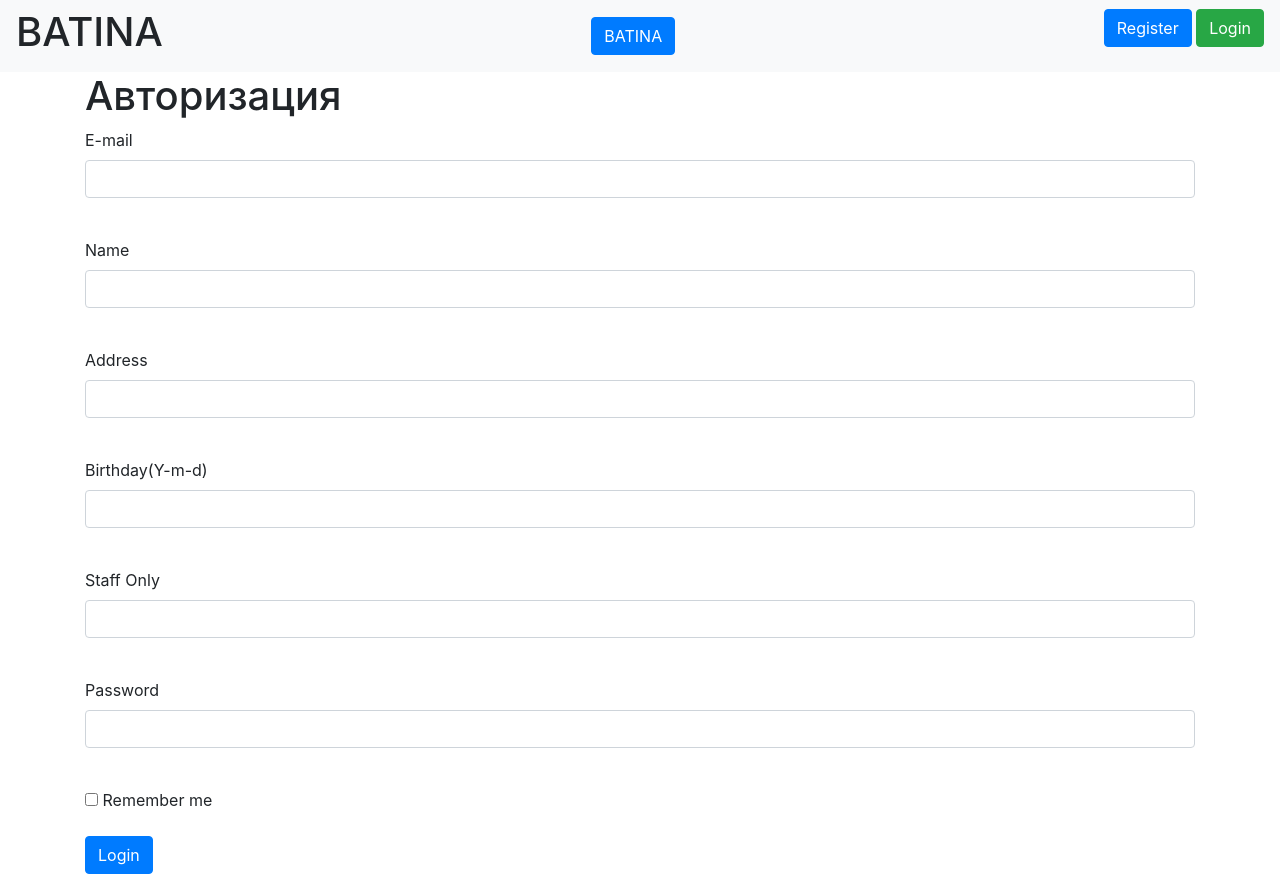
After one commit to Battatt/BaTiNa, a Flask app: template templates/login.html in a window 1280 px wide. The commit adds this page. Run offline with Flask 3, Linux system fonts and the light colour scheme; the template is opened without the code that fills it: values that come from a table or form of the project are taken from there, others are empty; some libraries are stand-ins or nearby versions.

Commit message:
Login Added

```diff
--- a/data/user.py
+++ b/data/user.py
@@ -12,8 +12,8 @@ class User(SqlAlchemyBase, UserMixin):
                            primary_key=True, autoincrement=True)
     role = sqlalchemy.Column(sqlalchemy.String, default='client')
     name = sqlalchemy.Column(sqlalchemy.String, nullable=True)
-    birthday = sqlalchemy.Column(sqlalchemy.DateTime,
-                                 default=datetime.datetime(1970, 1, 1))
+    birthday = sqlalchemy.Column(sqlalchemy.Date,
+                                 default=datetime.date(1970, 1, 1))
     address = sqlalchemy.Column(sqlalchemy.String, nullable=True)
     email = sqlalchemy.Column(sqlalchemy.String,
                               index=True, unique=True, nullable=True)
--- /dev/null
+++ b/forms/login_form.py
@@ -0,0 +1,14 @@
+from flask_wtf import FlaskForm
+from wtforms import PasswordField, BooleanField, SubmitField, EmailField, DateField, StringField
+from wtforms.validators import DataRequired
+
+
+class LoginForm(FlaskForm):
+    email = EmailField('E-mail', validators=[DataRequired()])
+    name = StringField("Name", validators=[DataRequired()])
+    address = StringField("Address")
+    birthday = DateField("Birthday(Y-m-d)", format='%Y-%m-%d')
+    password = PasswordField('Password', validators=[DataRequired()])
+    secret_key = StringField("Staff Only")
+    remember_me = BooleanField('Remember me')
+    submit = SubmitField('Login')
--- a/main.py
+++ b/main.py
@@ -1,8 +1,15 @@
-from flask import Flask, render_template
+from flask import Flask, render_template, redirect
+from flask_login import login_user, login_required, logout_user, LoginManager
+from data import db_session
+from data.user import User
+from forms.login_form import LoginForm
 
 
 app = Flask(__name__)
 app.config['SECRET_KEY'] = 'yandexlyceum_secret_key'
+login_manager = LoginManager()
+login_manager.init_app(app)
+adminkey = "123456"
 
 
 @app.route('/')
@@ -12,5 +19,36 @@ def index(title="main"):
     return render_template("index.html", title=title)
 
 
+
+@login_manager.user_loader
+def load_user(user_id):
+    db_sess = db_session.create_session()
+    return db_sess.query(User).get(user_id)
+
+
+
+@app.route('/login', methods=['GET', 'POST'])
+def login():
+    form = LoginForm()
+    if form.validate_on_submit():
+        db_sess = db_session.create_session()
+        user = db_sess.query(User).filter(User.email == form.email.data).first()
+        if user and user.check_password(form.password.data):
+            login_user(user, remember=form.remember_me.data)
+            return redirect("/")
+        return render_template('login.html',
+                               message="Неправильный логин или пароль",
+                               form=form)
+    return render_template('login.html', title='Авторизация', form=form)
+
+
+@app.route('/logout')
+@login_required
+def logout():
+    logout_user()
+    return redirect("/")
+
+
 if __name__ == '__main__':
+    db_session.global_init("db/batina.db")
     app.run(port=5000, host='127.0.0.1')
--- a/requirements.txt
+++ b/requirements.txt
@@ -1,3 +1,4 @@
 Flask
 sqlalchemy
 flask_login
+flask_wtf
--- a/templates/base.html
+++ b/templates/base.html
@@ -15,6 +15,15 @@
     <nav class="navbar navbar-light bg-light">
         <h1>BATINA</h1>
         <a class="btn btn-primary" href="/">BATINA</a>
+        {% if current_user.is_authenticated %}
+            <p class="navbar-brand">{{ current_user.name }}</p>
+            <a class="btn btn-primary " href="/logout">Logout</a>
+        {% else %}
+            <p>
+                <a class="btn btn-primary " href="/register">Register</a>
+                <a class="btn btn-success" href="/login">Login</a>
+            </p>
+        {% endif %}
     </nav>
 </header>
 
--- /dev/null
+++ b/templates/login.html
@@ -0,0 +1,65 @@
+{% extends "base.html" %}
+
+{% block content %}
+    <h1>Авторизация</h1>
+    <form action="" method="post">
+        {{ form.hidden_tag() }}
+        <p>
+            {{ form.email.label }}<br>
+            {{ form.email(class="form-control", type="email") }}<br>
+            {% for error in form.email.errors %}
+                <div class="alert alert-danger" role="alert">
+                    {{ error }}
+                </div>
+            {% endfor %}
+        </p>
+        <p>
+            {{ form.name.label }}<br>
+            {{ form.name(class="form-control", type="name") }}<br>
+            {% for error in form.name.errors %}
+                <div class="alert alert-danger" role="alert">
+                    {{ error }}
+                </div>
+            {% endfor %}
+        </p>
+        <p>
+            {{ form.address.label }}<br>
+            {{ form.address(class="form-control", type="address") }}<br>
+            {% for error in form.address.errors %}
+                <div class="alert alert-danger" role="alert">
+                    {{ error }}
+                </div>
+            {% endfor %}
+        </p>
+        <p>
+            {{ form.birthday.label }}<br>
+            {{ form.birthday(class="form-control", type="birthday") }}<br>
+            {% for error in form.birthday.errors %}
+                <div class="alert alert-danger" role="alert">
+                    {{ error }}
+                </div>
+            {% endfor %}
+        </p>
+        <p>
+            {{ form.secret_key.label }}<br>
+            {{ form.secret_key(class="form-control", type="secret_key") }}<br>
+            {% for error in form.secret_key.errors %}
+                <div class="alert alert-danger" role="alert">
+                    {{ error }}
+                </div>
+            {% endfor %}
+        </p>
+        <p>
+            {{ form.password.label }}<br>
+            {{ form.password(class="form-control", type="password") }}<br>
+            {% for error in form.password.errors %}
+                <div class="alert alert-danger" role="alert">
+                    {{ error }}
+                </div>
+            {% endfor %}
+        </p>
+        <p>{{ form.remember_me() }} {{ form.remember_me.label }}</p>
+        <p>{{ form.submit(type="submit", class="btn btn-primary") }}</p>
+        <div>{{ message }}</div>
+    </form>
+{% endblock %}
```
